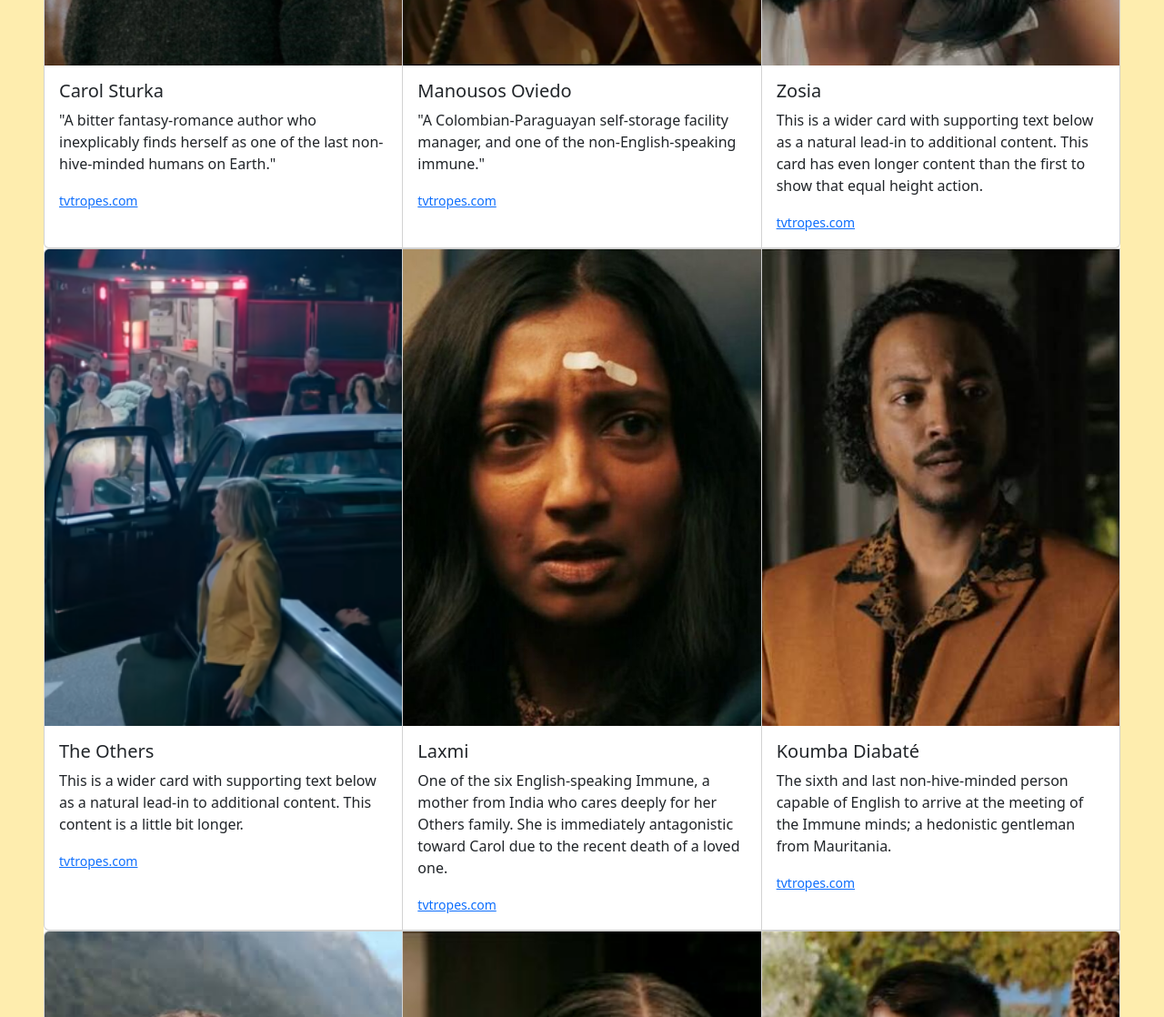
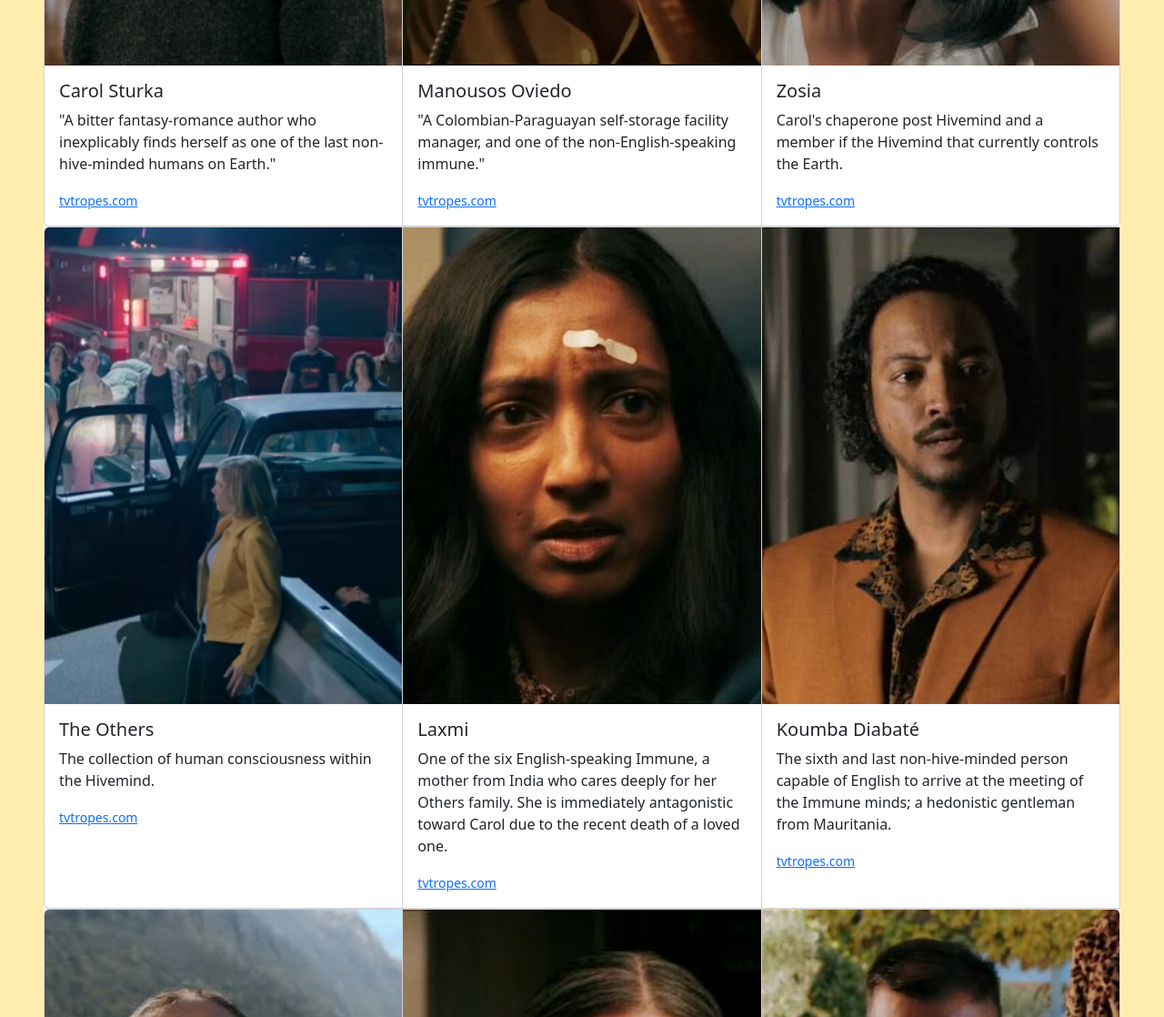
Before and after one commit to JameyaB05/Project-2, a plain HTML site: page characters.html in a window 1280 px wide. Shown: the part 880-1998 px from the top of the page at 91% size. Drawn offline with nearby package versions, Linux system fonts and the light colour scheme.

Commit message:
Add files via upload

```diff
--- a/characters.html
+++ b/characters.html
@@ -44,7 +44,7 @@
     <img src="Zosia.jpg" class="card-img-top" alt="Zosia">
     <div class="card-body">
       <h5 class="card-title">Zosia</h5>
-      <p class="card-text">This is a wider card with supporting text below as a natural lead-in to additional content. This card has even longer content than the first to show that equal height action.</p>
+      <p class="card-text">Carol's chaperone post Hivemind and a member if the Hivemind that currently controls the Earth.</p>
       <p class="card-text"><small class="text-muted"><a href="https://tvtropes.org/pmwiki/pmwiki.php/Characters/Pluribus"> tvtropes.com</a></small></p>
     </div>
   </div>
@@ -54,7 +54,7 @@
     <img src="Others.png" class="card-img-top" alt="The Others">
     <div class="card-body">
       <h5 class="card-title">The Others</h5>
-      <p class="card-text">This is a wider card with supporting text below as a natural lead-in to additional content. This content is a little bit longer.</p>
+      <p class="card-text">The collection of human consciousness within the Hivemind.</p>
       <p class="card-text"><small class="text-muted"><a href="https://tvtropes.org/pmwiki/pmwiki.php/Characters/Pluribus"> tvtropes.com</a></small></p>
     </div>
   </div>
```
